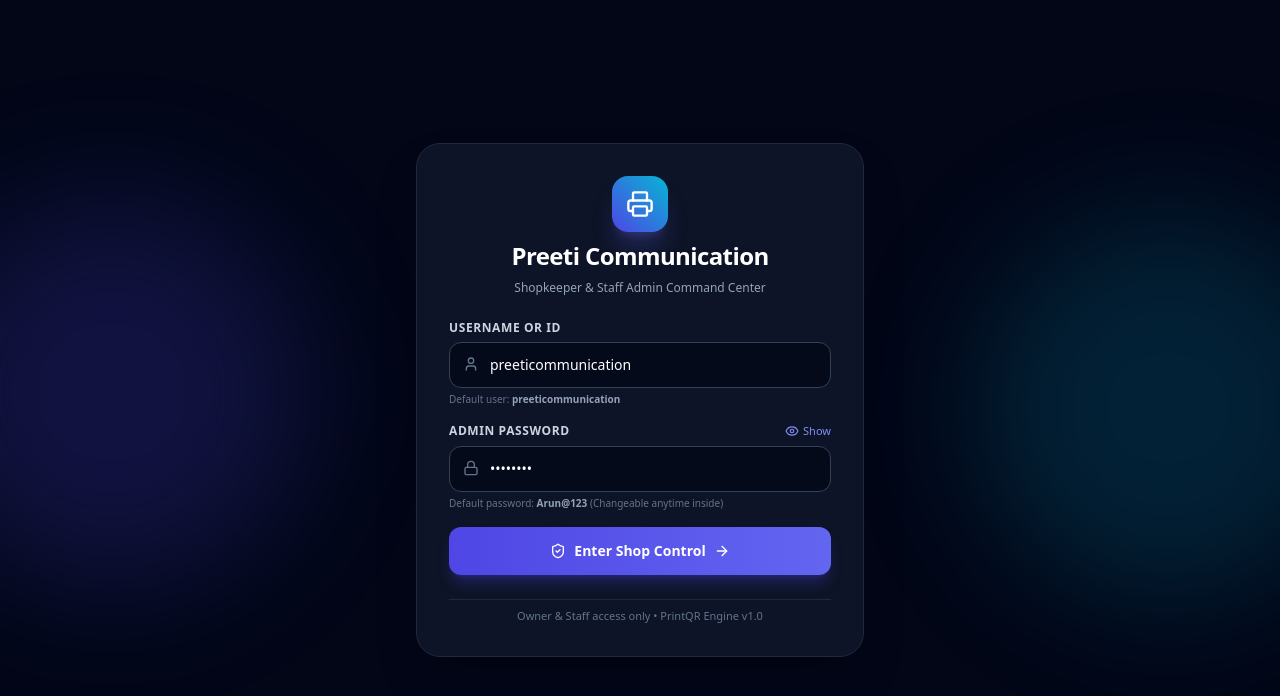
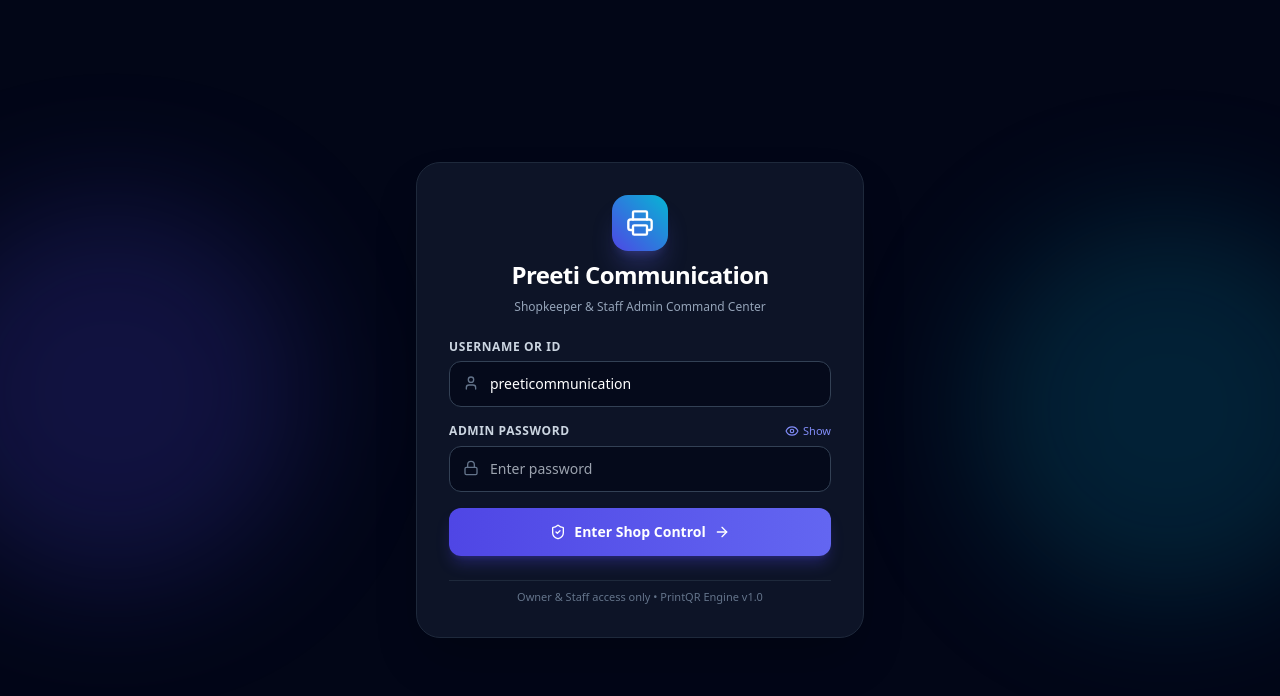
Before and after one commit to SharmaShubham07/PrintQR, a Next.js app: page /admin/login in a window 1280 px wide. Shown: the top 696 px of the page. Built offline with nearby package versions, Linux system fonts and the light colour scheme.

Commit message:
fix: remove password hint from login and settings UI and keep credentials secure

```diff
--- a/app/admin/login/page.tsx
+++ b/app/admin/login/page.tsx
@@ -7,7 +7,7 @@ import { Printer, Lock, User, ArrowRight, ShieldCheck, Eye, EyeOff, Sparkles, Ch
 export default function AdminLoginPage() {
   const router = useRouter();
   const [username, setUsername] = useState("preeticommunication");
-  const [password, setPassword] = useState("Arun@123");
+  const [password, setPassword] = useState("");
   const [showPassword, setShowPassword] = useState(false);
   const [loading, setLoading] = useState(false);
   const [errorMsg, setErrorMsg] = useState<string | null>(null);
@@ -92,11 +92,10 @@ export default function AdminLoginPage() {
                 autoComplete="username"
                 value={username}
                 onChange={(e) => setUsername(e.target.value)}
-                placeholder="preeticommunication"
+                placeholder="Enter username"
                 className="w-full pl-10 pr-4 py-3 text-sm bg-slate-950/70 border border-slate-700 rounded-xl focus:ring-2 focus:ring-indigo-500 outline-none text-white font-medium"
               />
             </div>
-            <p className="text-[10px] text-slate-500 mt-1">Default user: <strong className="text-slate-400">preeticommunication</strong></p>
           </div>
 
           <div>
@@ -121,11 +120,10 @@ export default function AdminLoginPage() {
                 autoComplete="current-password"
                 value={password}
                 onChange={(e) => setPassword(e.target.value)}
-                placeholder="••••••••"
+                placeholder="Enter password"
                 className="w-full pl-10 pr-10 py-3 text-sm bg-slate-950/70 border border-slate-700 rounded-xl focus:ring-2 focus:ring-indigo-500 outline-none text-white font-medium"
               />
             </div>
-            <p className="text-[10px] text-slate-500 mt-1">Default password: <strong className="text-slate-400">Arun@123</strong> (Changeable anytime inside)</p>
           </div>
 
           <button
--- a/app/admin/settings/page.tsx
+++ b/app/admin/settings/page.tsx
@@ -368,7 +368,7 @@ export default function AdminSettingsPage() {
                     type="password"
                     value={currentPwd}
                     onChange={(e) => setCurrentPwd(e.target.value)}
-                    placeholder="Enter current password (default: Arun@123)"
+                    placeholder="Enter current password"
                     className="w-full px-3 py-2 text-sm font-mono border border-slate-300 rounded-xl outline-none focus:border-indigo-500"
                   />
                 </div>
--- a/components/ChangePasswordModal.tsx
+++ b/components/ChangePasswordModal.tsx
@@ -117,7 +117,7 @@ export default function ChangePasswordModal({ isOpen, onClose }: Props) {
                 required
                 value={currentPassword}
                 onChange={(e) => setCurrentPassword(e.target.value)}
-                placeholder="Enter current password (default: Arun@123)"
+                placeholder="Enter current password"
                 className="w-full pl-3.5 pr-10 py-2.5 text-xs font-mono bg-slate-50 border border-slate-200 rounded-xl focus:border-indigo-500 focus:bg-white outline-none"
               />
               <button
```
